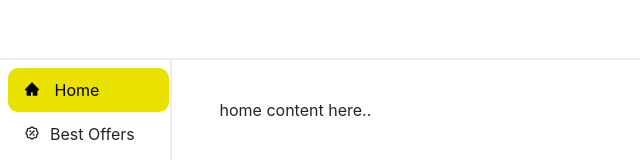
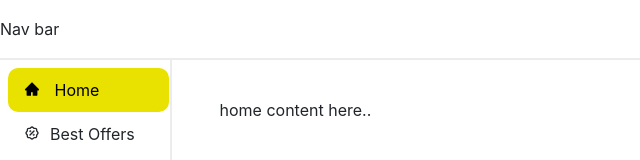
Before and after one commit to vardhanreddy27/sAir, a React (Create React App) app in the folder sair/: page / in a window 1280 px wide. Shown: the top 160 px of the page, without its empty margins (0-640 px from the left). Built offline with nearby package versions, Linux system fonts and the light colour scheme.

Commit message:
changed here

```diff
--- a/sair/src/components/Navbar.tsx
+++ b/sair/src/components/Navbar.tsx
@@ -2,12 +2,7 @@ import React from "react";
 function Navbar() {
   return <div className=" row navbar">
 
-
-
-
-
-
-
+Nav bar
 
   </div>;
 }
```
